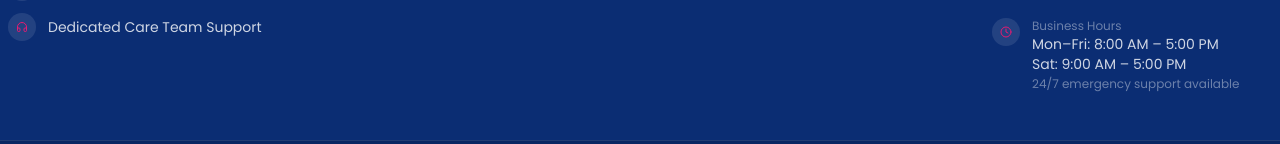
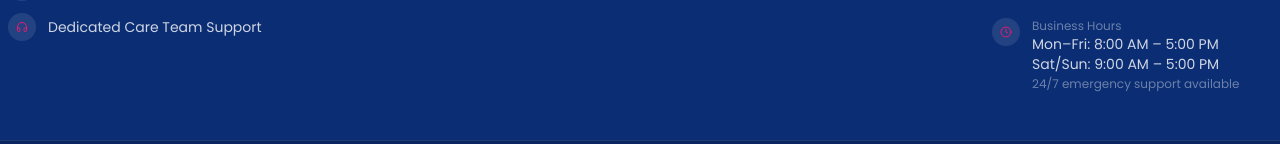
Before and after one commit to michaelsinkamba211/caringheart, a React (Vite) app: page / in a window 1280 px wide. Shown: the part 4191-4335 px from the top of the page. Built offline with nearby package versions, Linux system fonts and the light colour scheme.

Commit message:
added sub oon footer

```diff
--- a/src/components/website/universalFiles/Footer.jsx
+++ b/src/components/website/universalFiles/Footer.jsx
@@ -175,7 +175,7 @@ const Footer = () => {
                                 <div>
                                     <p className="text-white/40 text-xs">Business Hours</p>
                                     <p className="text-white/80 text-sm">Mon–Fri: 8:00 AM – 5:00 PM</p>
-                                    <p className="text-white/80 text-sm">Sat: 9:00 AM – 5:00 PM</p>
+                                    <p className="text-white/80 text-sm">Sat/Sun: 9:00 AM – 5:00 PM</p>
                                     <p className="text-white/40 text-xs mt-0.5">24/7 emergency support available</p>
                                 </div>
                             </div>
```
